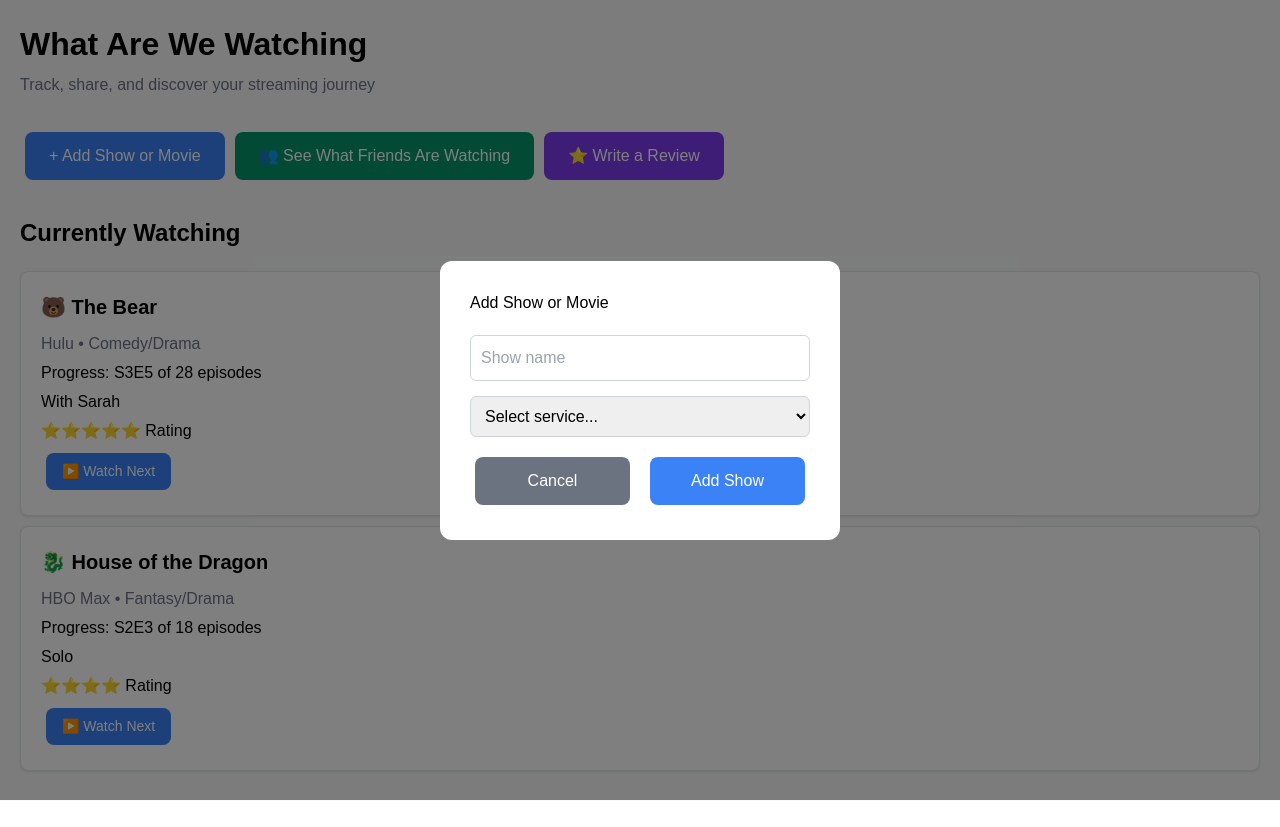
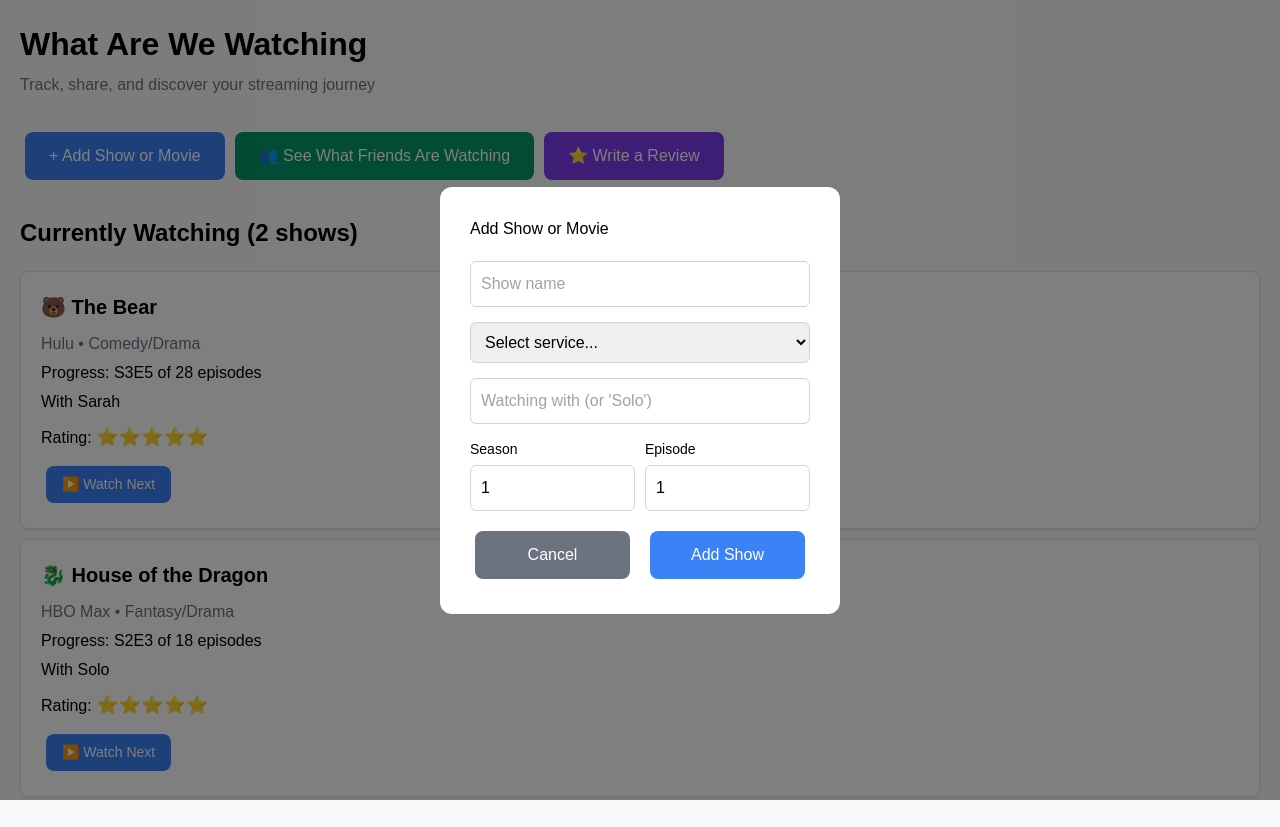
Before and after one commit to samder68/what-are-we-watching, a Next.js app: page / in a window 1280 px wide. Both pictures are taken after a click on the button "+ Add Show or Movie". Before the commit the page ends 801 px from the top, so only its background shows below. Built offline with nearby package versions, Linux system fonts and the light colour scheme.

Commit message:
Update page.js

```diff
--- a/app/page.js
+++ b/app/page.js
@@ -3,6 +3,40 @@ import { useState } from 'react';
 
 export default function StreamingTracker() {
   const [showAddModal, setShowAddModal] = useState(false);
+  const [showReviewModal, setShowReviewModal] = useState(false);
+  const [watchingList, setWatchingList] = useState([
+    {
+      id: 1,
+      title: "The Bear",
+      service: "Hulu",
+      season: 3,
+      episode: 5,
+      totalEpisodes: 28,
+      watchingWith: "Sarah",
+      rating: 5,
+      genre: "Comedy/Drama"
+    },
+    {
+      id: 2,
+      title: "House of the Dragon",
+      service: "HBO Max",
+      season: 2,
+      episode: 3,
+      totalEpisodes: 18,
+      watchingWith: "Solo",
+      rating: 4,
+      genre: "Fantasy/Drama"
+    }
+  ]);
+
+  // Form states
+  const [newShow, setNewShow] = useState({
+    title: '',
+    service: '',
+    watchingWith: '',
+    season: 1,
+    episode: 1
+  });
 
   const buttonStyle = {
     backgroundColor: '#3b82f6',
@@ -23,6 +57,65 @@ export default function StreamingTracker() {
     boxShadow: '0 1px 3px rgba(0,0,0,0.1)'
   };
 
+  const inputStyle = {
+    width: '100%',
+    padding: '10px',
+    border: '1px solid #d1d5db',
+    borderRadius: '6px',
+    marginBottom: '15px',
+    boxSizing: 'border-box'
+  };
+
+  const handleAddShow = () => {
+    if (newShow.title && newShow.service) {
+      const show = {
+        id: Date.now(),
+        title: newShow.title,
+        service: newShow.service,
+        season: newShow.season,
+        episode: newShow.episode,
+        totalEpisodes: 20, // default
+        watchingWith: newShow.watchingWith || 'Solo',
+        rating: 0,
+        genre: 'Unknown'
+      };
+
+      setWatchingList([...watchingList, show]);
+      setNewShow({ title: '', service: '', watchingWith: '', season: 1, episode: 1 });
+      setShowAddModal(false);
+      alert('Show added successfully!');
+    } else {
+      alert('Please fill in show name and service!');
+    }
+  };
+
+  const handleWriteReview = () => {
+    alert('Review feature coming soon! For now, click the stars on each show to rate.');
+    setShowReviewModal(false);
+  };
+
+  const updateRating = (showId, newRating) => {
+    setWatchingList(watchingList.map(show =>
+      show.id === showId ? { ...show, rating: newRating } : show
+    ));
+  };
+
+  const renderStars = (rating, showId = null) => {
+    return Array.from({length: 5}, (_, i) => (
+      <span
+        key={i}
+        style={{
+          cursor: showId ? 'pointer' : 'default',
+          color: i < rating ? '#fbbf24' : '#d1d5db',
+          fontSize: '18px'
+        }}
+        onClick={() => showId && updateRating(showId, i + 1)}
+      >
+        ⭐
+      </span>
+    ));
+  };
+
   return (
     <div style={{padding: '20px', fontFamily: 'Arial, sans-serif', backgroundColor: '#f9fafb', minHeight: '100vh'}}>
       <header style={{marginBottom: '30px'}}>
@@ -37,38 +130,42 @@ export default function StreamingTracker() {
         >
           + Add Show or Movie
         </button>
-        <button style={{...buttonStyle, backgroundColor: '#059669'}}>
+        <button
+          style={{...buttonStyle, backgroundColor: '#059669'}}
+          onClick={() => alert('Friend features coming soon! Share your profile link to connect with friends.')}
+        >
           👥 See What Friends Are Watching
         </button>
-        <button style={{...buttonStyle, backgroundColor: '#7c3aed'}}>
+        <button
+          style={{...buttonStyle, backgroundColor: '#7c3aed'}}
+          onClick={() => setShowReviewModal(true)}
+        >
           ⭐ Write a Review
         </button>
       </div>
 
-      <h2 style={{fontSize: '24px', fontWeight: 'bold', marginBottom: '20px'}}>Currently Watching</h2>
+      <h2 style={{fontSize: '24px', fontWeight: 'bold', marginBottom: '20px'}}>
+        Currently Watching ({watchingList.length} shows)
+      </h2>
 
-      <div style={cardStyle}>
-        <h3 style={{fontSize: '20px', fontWeight: 'bold', margin: '0 0 10px 0'}}>🐻 The Bear</h3>
-        <p style={{color: '#6b7280', margin: '5px 0'}}>Hulu • Comedy/Drama</p>
-        <p style={{margin: '5px 0'}}>Progress: S3E5 of 28 episodes</p>
-        <p style={{margin: '5px 0'}}>With Sarah</p>
-        <p style={{margin: '5px 0'}}>⭐⭐⭐⭐⭐ Rating</p>
-        <button style={{...buttonStyle, fontSize: '14px', padding: '8px 16px'}}>
-          ▶️ Watch Next
-        </button>
-      </div>
+      {watchingList.map(show => (
+        <div key={show.id} style={cardStyle}>
+          <h3 style={{fontSize: '20px', fontWeight: 'bold', margin: '0 0 10px 0'}}>
+            {show.title === 'The Bear' ? '🐻' : show.title === 'House of the Dragon' ? '🐉' : '📺'} {show.title}
+          </h3>
+          <p style={{color: '#6b7280', margin: '5px 0'}}>{show.service} • {show.genre}</p>
+          <p style={{margin: '5px 0'}}>Progress: S{show.season}E{show.episode} of {show.totalEpisodes} episodes</p>
+          <p style={{margin: '5px 0'}}>With {show.watchingWith}</p>
+          <div style={{margin: '10px 0'}}>
+            Rating: {renderStars(show.rating, show.id)}
+          </div>
+          <button style={{...buttonStyle, fontSize: '14px', padding: '8px 16px'}}>
+            ▶️ Watch Next
+          </button>
+        </div>
+      ))}
 
-      <div style={cardStyle}>
-        <h3 style={{fontSize: '20px', fontWeight: 'bold', margin: '0 0 10px 0'}}>🐉 House of the Dragon</h3>
-        <p style={{color: '#6b7280', margin: '5px 0'}}>HBO Max • Fantasy/Drama</p>
-        <p style={{margin: '5px 0'}}>Progress: S2E3 of 18 episodes</p>
-        <p style={{margin: '5px 0'}}>Solo</p>
-        <p style={{margin: '5px 0'}}>⭐⭐⭐⭐ Rating</p>
-        <button style={{...buttonStyle, fontSize: '14px', padding: '8px 16px'}}>
-          ▶️ Watch Next
-        </button>
-      </div>
-
+      {/* Add Show Modal */}
       {showAddModal && (
         <div style={{
           position: 'fixed',
@@ -90,31 +187,61 @@ export default function StreamingTracker() {
             width: '90%'
           }}>
             <h2 style={{margin: '0 0 20px 0'}}>Add Show or Movie</h2>
+
             <input
               type="text"
               placeholder="Show name"
-              style={{
-                width: '100%',
-                padding: '10px',
-                border: '1px solid #d1d5db',
-                borderRadius: '6px',
-                marginBottom: '15px'
-              }}
+              value={newShow.title}
+              onChange={(e) => setNewShow({...newShow, title: e.target.value})}
+              style={inputStyle}
             />
-            <select style={{
-              width: '100%',
-              padding: '10px',
-              border: '1px solid #d1d5db',
-              borderRadius: '6px',
-              marginBottom: '15px'
-            }}>
-              <option>Select service...</option>
-              <option>Netflix</option>
-              <option>Hulu</option>
-              <option>HBO Max</option>
-              <option>Disney+</option>
-              <option>Apple TV+</option>
+
+            <select
+              value={newShow.service}
+              onChange={(e) => setNewShow({...newShow, service: e.target.value})}
+              style={inputStyle}
+            >
+              <option value="">Select service...</option>
+              <option value="Netflix">Netflix</option>
+              <option value="Hulu">Hulu</option>
+              <option value="HBO Max">HBO Max</option>
+              <option value="Disney+">Disney+</option>
+              <option value="Apple TV+">Apple TV+</option>
+              <option value="Prime Video">Prime Video</option>
+              <option value="Other">Other</option>
             </select>
+
+            <input
+              type="text"
+              placeholder="Watching with (or 'Solo')"
+              value={newShow.watchingWith}
+              onChange={(e) => setNewShow({...newShow, watchingWith: e.target.value})}
+              style={inputStyle}
+            />
+
+            <div style={{display: 'flex', gap: '10px', marginBottom: '15px'}}>
+              <div style={{flex: 1}}>
+                <label style={{display: 'block', marginBottom: '5px', fontSize: '14px'}}>Season</label>
+                <input
+                  type="number"
+                  min="1"
+                  value={newShow.season}
+                  onChange={(e) => setNewShow({...newShow, season: parseInt(e.target.value) || 1})}
+                  style={{...inputStyle, marginBottom: '0'}}
+                />
+              </div>
+              <div style={{flex: 1}}>
+                <label style={{display: 'block', marginBottom: '5px', fontSize: '14px'}}>Episode</label>
+                <input
+                  type="number"
+                  min="1"
+                  value={newShow.episode}
+                  onChange={(e) => setNewShow({...newShow, episode: parseInt(e.target.value) || 1})}
+                  style={{...inputStyle, marginBottom: '0'}}
+                />
+              </div>
+            </div>
+
             <div style={{display: 'flex', gap: '10px'}}>
               <button
                 style={{...buttonStyle, backgroundColor: '#6b7280', flex: 1}}
@@ -122,13 +249,52 @@ export default function StreamingTracker() {
               >
                 Cancel
               </button>
-              <button style={{...buttonStyle, flex: 1}}>
+              <button
+                style={{...buttonStyle, flex: 1}}
+                onClick={handleAddShow}
+              >
                 Add Show
               </button>
             </div>
           </div>
         </div>
       )}
+
+      {/* Review Modal */}
+      {showReviewModal && (
+        <div style={{
+          position: 'fixed',
+          top: 0,
+          left: 0,
+          right: 0,
+          bottom: 0,
+          backgroundColor: 'rgba(0,0,0,0.5)',
+          display: 'flex',
+          alignItems: 'center',
+          justifyContent: 'center',
+          zIndex: 1000
+        }}>
+          <div style={{
+            backgroundColor: 'white',
+            padding: '30px',
+            borderRadius: '12px',
+            maxWidth: '400px',
+            width: '90%'
+          }}>
+            <h2 style={{margin: '0 0 20px 0'}}>Write a Review</h2>
+            <p style={{marginBottom: '20px'}}>
+              For now, you can rate shows by clicking the stars on each show card!
+              Full review functionality coming soon.
+            </p>
+            <button
+              style={buttonStyle}
+              onClick={handleWriteReview}
+            >
+              Got it!
+            </button>
+          </div>
+        </div>
+      )}
     </div>
   );
 }
```
